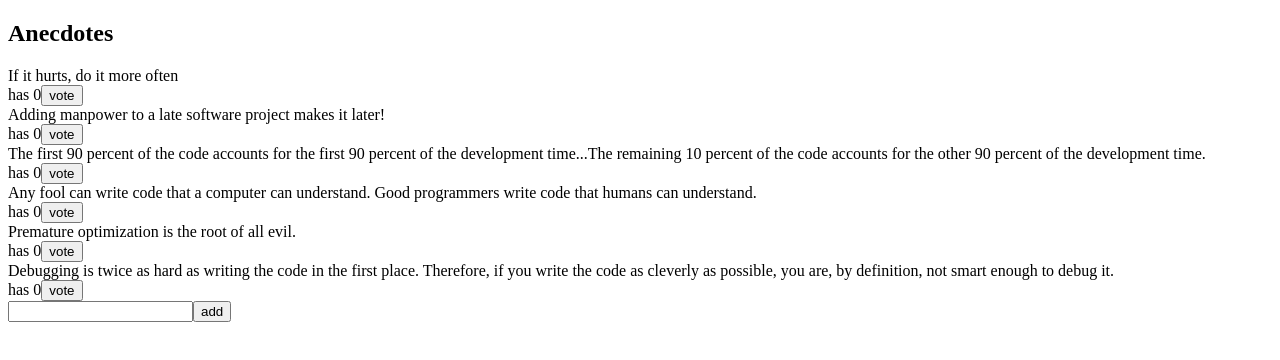
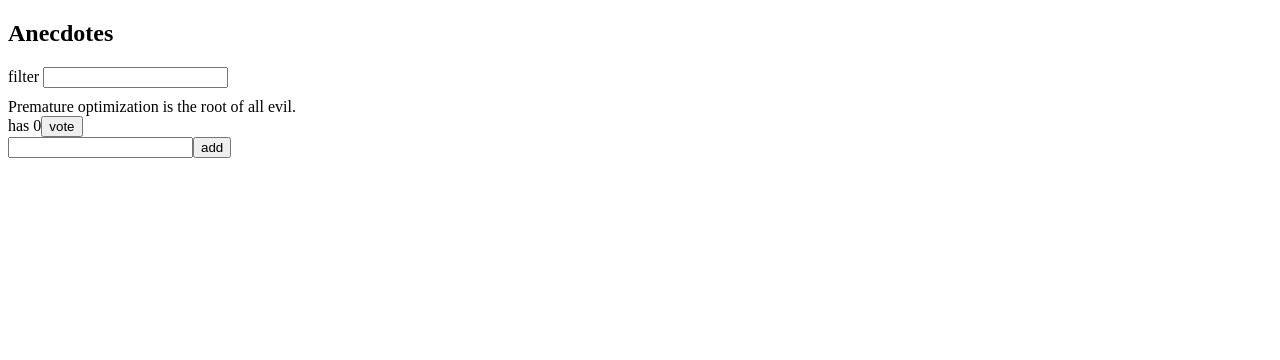
Before and after one commit to bukomp/Fullstack2023, a React (Create React App) app in the folder part6/redux-anecdotes/: page / in a window 1280 px wide. Shown: the top 360 px of the page. Built offline with nearby package versions, Linux system fonts and the light colour scheme.

Commit message:
feat: 6.9

```diff
--- a/part6/redux-anecdotes/src/App.js
+++ b/part6/redux-anecdotes/src/App.js
@@ -1,10 +1,12 @@
 import AnecdoteForm from './components/AnecdoteForm';
 import AnecdoteList from './components/AnecdoteList';
+import Filter from './components/Filter';
 
 const App = () => {
   return (
     <div>
       <h2>Anecdotes</h2>
+      <Filter />
       <AnecdoteList />
       <AnecdoteForm />
     </div>
--- a/part6/redux-anecdotes/src/components/AnecdoteList.js
+++ b/part6/redux-anecdotes/src/components/AnecdoteList.js
@@ -2,12 +2,17 @@ import { useSelector, useDispatch } from 'react-redux';
 import { vote } from '../reducers/anecdoteReducer';
 
 const AnecdoteList = () => {
-  const anecdotes = useSelector((state) => state);
+  const anecdotes = useSelector((state) => state.anecdotes);
+  const filter = useSelector((state) => state.filter);
   const dispatch = useDispatch();
+
+  const filteredAnecdotes = anecdotes.filter((anecdote) =>
+    anecdote.content.toLowerCase().includes(filter.toLowerCase())
+  );
 
   return (
     <>
-      {anecdotes.map((anecdote) => (
+      {filteredAnecdotes.map((anecdote) => (
         <div key={anecdote.id}>
           <div>{anecdote.content}</div>
           <div>
--- /dev/null
+++ b/part6/redux-anecdotes/src/components/Filter.js
@@ -0,0 +1,21 @@
+import { useDispatch } from 'react-redux';
+import { filterChange } from '../reducers/filterReducer';
+
+const Filter = () => {
+  const dispatch = useDispatch();
+
+  const handleChange = (event) => {
+    dispatch(filterChange(event.target.value));
+  };
+  const style = {
+    marginBottom: 10,
+  };
+
+  return (
+    <div style={style}>
+      filter <input onChange={handleChange} />
+    </div>
+  );
+};
+
+export default Filter;
--- a/part6/redux-anecdotes/src/index.js
+++ b/part6/redux-anecdotes/src/index.js
@@ -1,9 +1,15 @@
 import React from 'react';
 import ReactDOM from 'react-dom/client';
-import { createStore } from 'redux';
+import { createStore, combineReducers } from 'redux';
 import { Provider } from 'react-redux';
 import App from './App';
-import reducer from './reducers/anecdoteReducer';
+import anecdoteReducer from './reducers/anecdoteReducer';
+import filterReducer from './reducers/filterReducer';
+
+const reducer = combineReducers({
+  anecdotes: anecdoteReducer,
+  filter: filterReducer,
+});
 
 const store = createStore(reducer);
 
--- /dev/null
+++ b/part6/redux-anecdotes/src/reducers/filterReducer.js
@@ -0,0 +1,17 @@
+const reducer = (state = 'ALL', action) => {
+  switch (action.type) {
+    case 'SET_FILTER':
+      return action.payload;
+    default:
+      return state;
+  }
+};
+
+export const filterChange = (filter) => {
+  return {
+    type: 'SET_FILTER',
+    payload: filter,
+  };
+};
+
+export default reducer;
```
